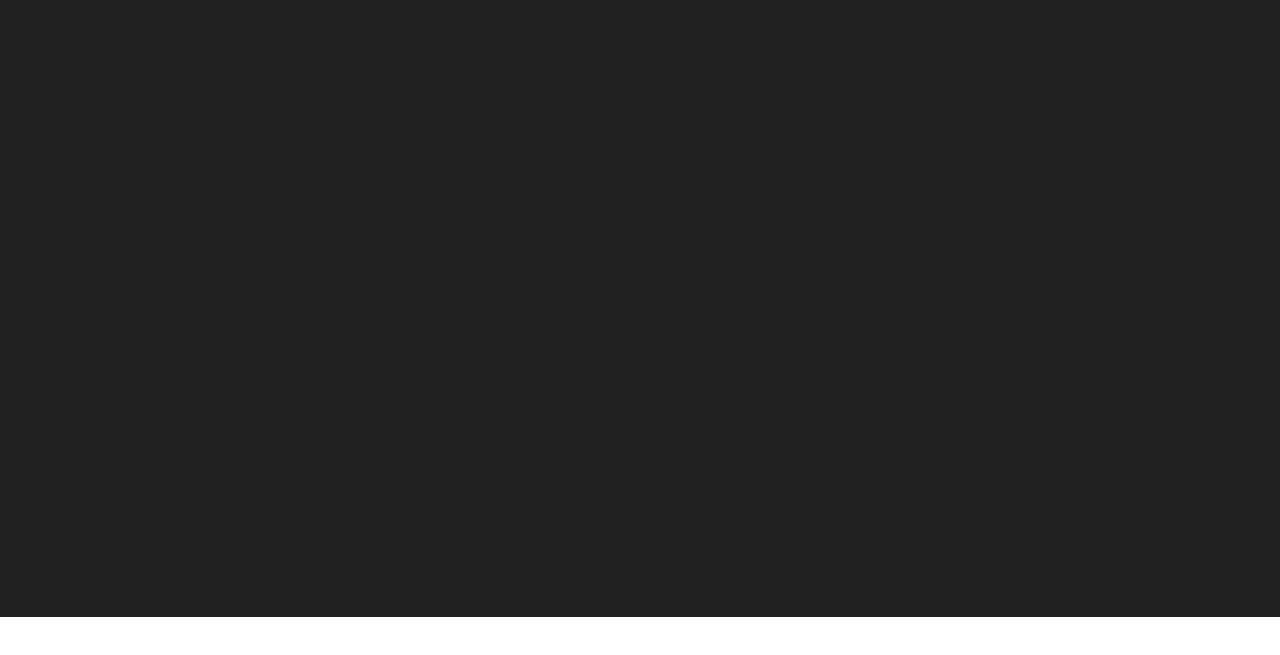
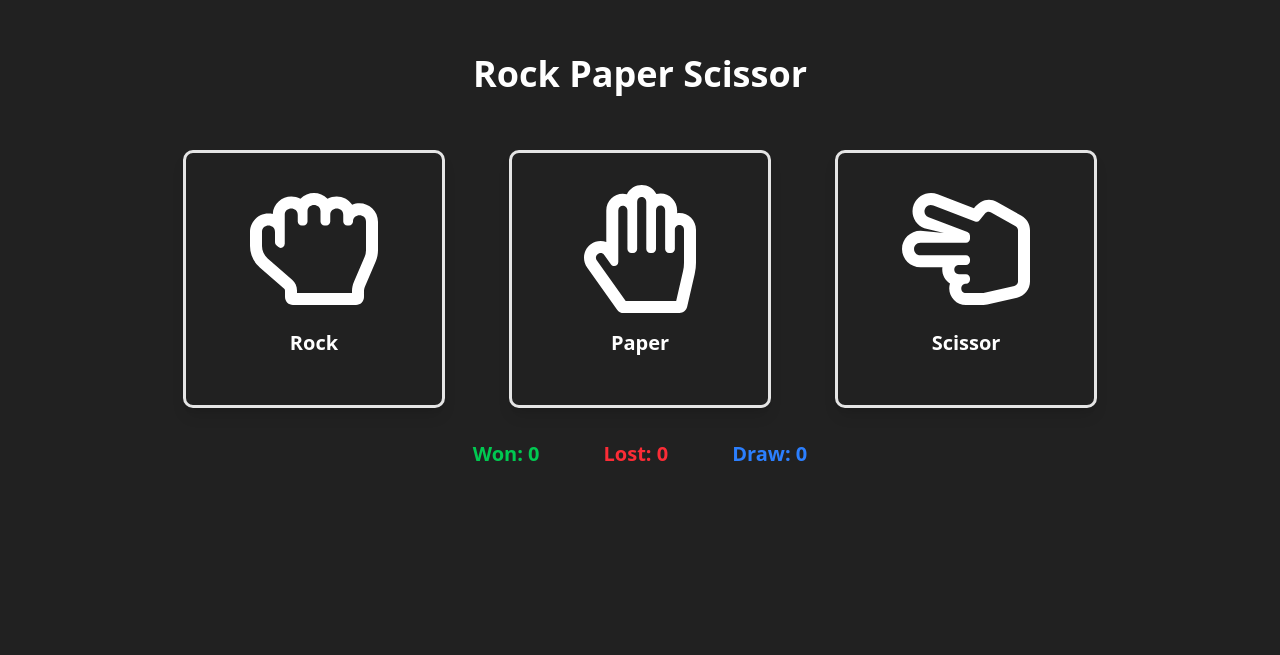
Before and after one commit to khushi28p/reactProjects, a React (Vite) app: page /rock-paper-scissor in a window 1280 px wide. Before the commit this address had no page. Shown: the part 183-838 px from the top of the page. Before the commit the page ends 800 px from the top, so only its background shows below. Built offline with nearby package versions, Linux system fonts and the light colour scheme.

Commit message:
rock paper scissor added

```diff
--- a/src/App.jsx
+++ b/src/App.jsx
@@ -7,6 +7,7 @@ import PasswordValidator from './components/PasswordValidator'
 import Board from './components/TicTacToeGame/Board'
 import IPAddress from './components/IPAddressFinder/IPAddress'
 import DiceRolling from './components/DiceRolling'
+import RockPaperScissor from './components/RockPaperScissor'
 
 const App = () => {
   return (
@@ -17,6 +18,7 @@ const App = () => {
         <Route path='/password-validator' element={<PasswordValidator />} />
         <Route path='/tic-tac-toe' element={<Board />} />
         <Route path='/find-ip-address' element={<IPAddress />} />
+        <Route path='/rock-paper-scissor' element={<RockPaperScissor />} />
         <Route path='/roll-dice' element={<DiceRolling/>} />
       </Routes>
     </div>
--- /dev/null
+++ b/src/components/RockPaperScissor.jsx
@@ -0,0 +1,94 @@
+import React, { useState } from "react";
+import {
+  FaRegHandRock,
+  FaRegHandPaper,
+  FaRegHandScissors,
+} from "react-icons/fa";
+import { Button } from "@/components/ui/button";
+
+const RockPaperScissor = () => {
+  const choices = [
+    { name: "Rock", icon: <FaRegHandRock /> },
+    { name: "Paper", icon: <FaRegHandPaper /> },
+    { name: "Scissor", icon: <FaRegHandScissors /> },
+  ];
+  const [userChoice, setUserChoice] = useState(null);
+  const [computerChoice, setComputerChoice] = useState(null);
+  const [result, setResult] = useState(null);
+  const [stats, setStats] = useState({ Won: 0, Lost: 0, Draw: 0 });
+
+  const playGame = (choice) => {
+    setUserChoice(choice);
+    const computerRandomChoice =
+      choices[Math.floor(Math.random() * choices.length)];
+    setComputerChoice(computerRandomChoice);
+
+    findWinner(choice, computerRandomChoice);
+  };
+
+  const findWinner = (user, computer) => {
+    if (user.name === computer.name) {
+      setResult("It's a Draw!");
+      setStats((prev) => ({ ...prev, Draw: prev.Draw + 1 }));
+    } else if (
+      (user.name === "Rock" && computer.name === "Scissor") ||
+      (user.name === "Paper" && computer.name === "Rock") ||
+      (user.name === "Scissor" && computer.name === "Paper")
+    ) {
+      setResult("You Won!");
+      setStats((prev) => ({ ...prev, Won: prev.Won + 1 }));
+    } else {
+      setResult("You Lost!");
+      setStats((prev) => ({ ...prev, Lost: prev.Lost + 1 }));
+    }
+  };
+
+  return (
+    <div className="flex flex-col justify-center items-center gap-4 h-screen">
+      <h1 className="text-4xl font-bold py-10">Rock Paper Scissor</h1>
+      {!userChoice ? (
+        <div className="flex justify-center items-center gap-16">
+          {choices.map((choice, index) => (
+            <div key={index}
+              className="flex-col justify-center cursor-pointer border-3 px-16 py-8 rounded-lg hover:bg-gray-200/30 shadow-lg transition-all duration-300 ease-in-out hover:scale-105"
+              onClick={() => playGame(choice)}
+            >
+              <div className="flex align-center items-center justify-center text-9xl">
+                {choice.icon}
+              </div>
+              <p className="flex justify-center font-semibold py-4 text-xl">
+                {choice.name}
+              </p>
+            </div>
+          ))}
+        </div>
+      ) : (
+        <div className="flex flex-col justify-center items-center gap-4">
+            <h2 className="text-4xl font-bold">{result}</h2>
+          <div className="flex justify-center items-center gap-16 font-semibold text-xl border-3 px-16 rounded-lg">
+            <div className="flex flex-col justify-center items-center gap-4 text-9xl py-12">
+              <div>{userChoice.icon}</div>
+              <p className="font-semibold py-4 text-xl">{userChoice.name}</p>
+            </div>
+            <div className="text-4xl">v/s</div>
+            <div className="flex flex-col justify-center items-center gap-4 text-9xl py-12">
+              <div>{computerChoice.icon}</div>
+              <p className="font-semibold py-4 text-xl">
+                {computerChoice.name}
+              </p>
+            </div>
+          </div>
+
+          <Button onClick={() => setUserChoice(null)}>Play Again!!!</Button>
+        </div>
+      )}
+      <div className="flex justify-center items-center gap-16 py-4 font-semibold text-xl">
+        <div className="text-green-500">Won: {stats.Won}</div>
+        <div className="text-red-500">Lost: {stats.Lost}</div>
+        <div className="text-blue-500">Draw: {stats.Draw}</div>
+      </div>
+    </div>
+  );
+};
+
+export default RockPaperScissor;
```
Also changed, not shown: src/main.jsx (+11 -11 lines).
